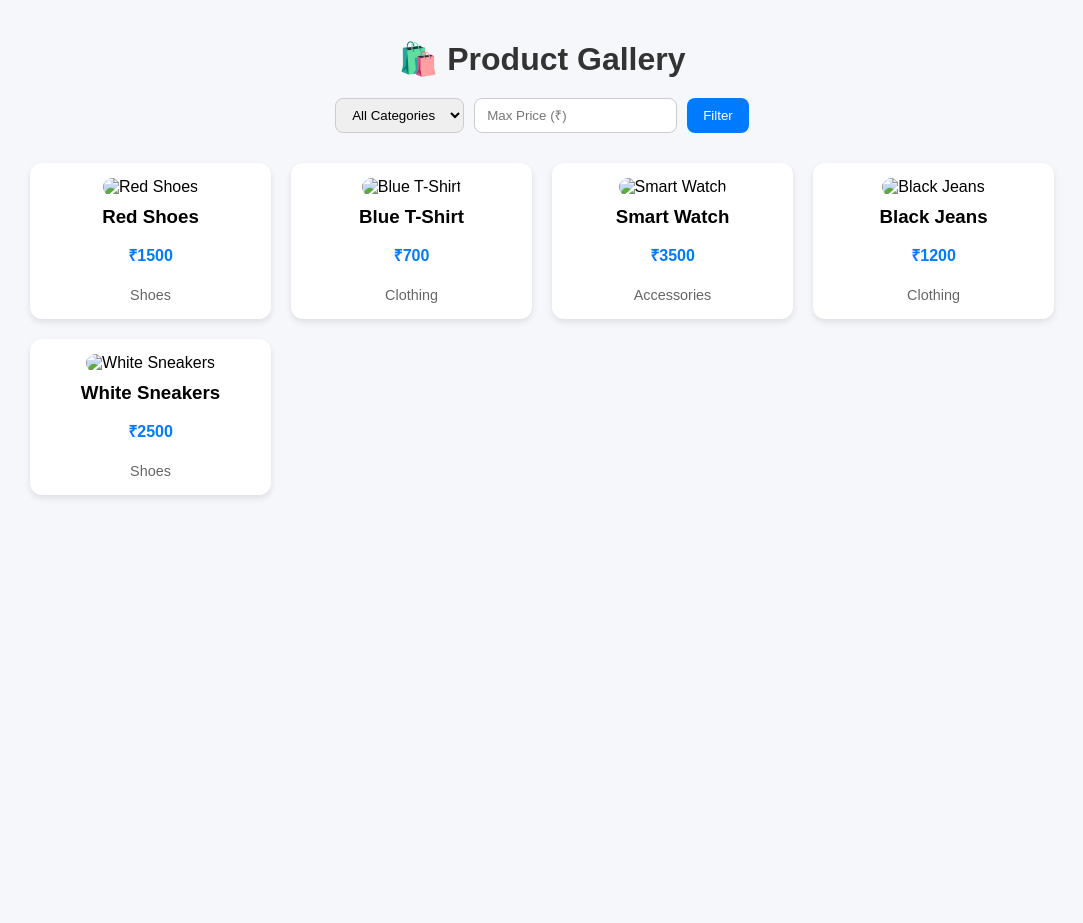
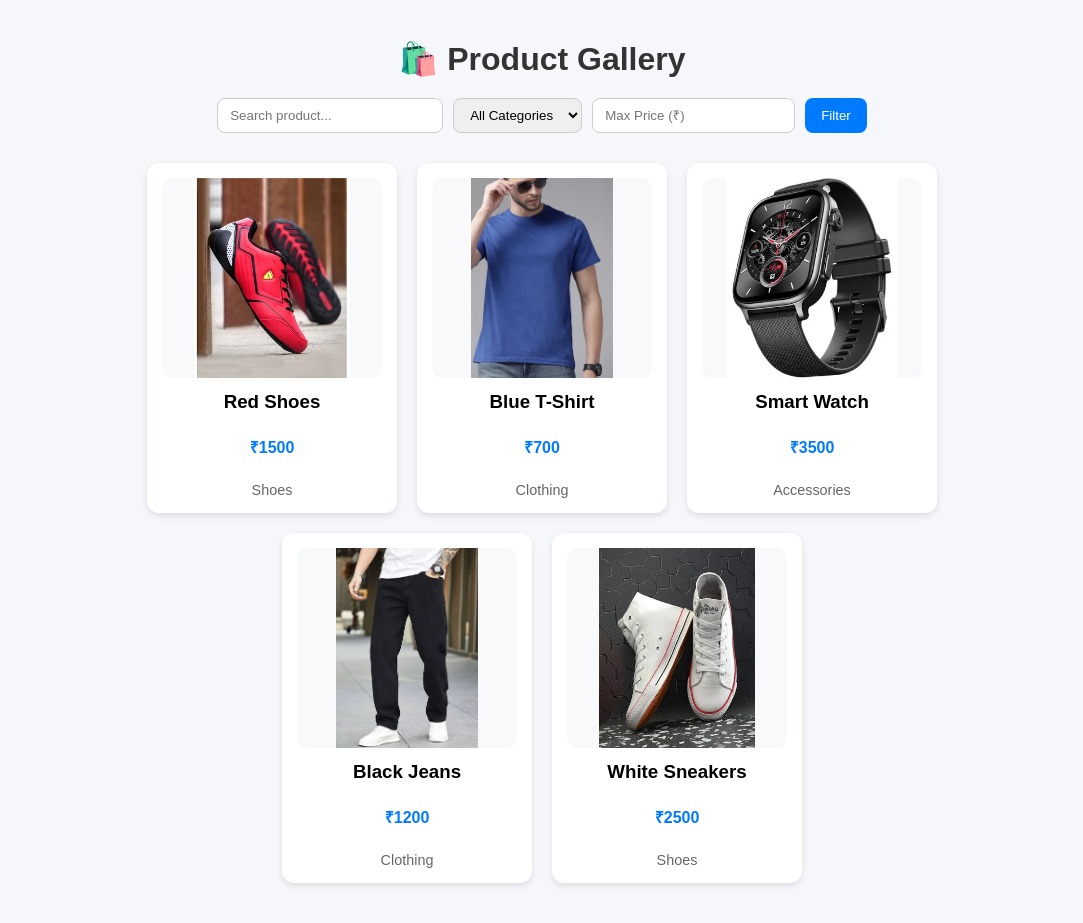
Before and after one commit to Affan8686/Product_Filtering, a Flask app: page / in a window 1280 px wide. Shown: the whole page, without its empty margins (98-1181 px from the left). Before the commit the page ends 498 px from the top, so only its background shows below. Run offline with Flask 3, Linux system fonts and the light colour scheme; some libraries are stand-ins or nearby versions.

Commit message:
Added Live Search, fixed images, aligned prices

```diff
--- a/app.py
+++ b/app.py
@@ -4,11 +4,11 @@ app = Flask(__name__)
 
 # Sample data (you can replace with DB later)
 products = [
-    {"id": 1, "name": "Red Shoes", "price": 1500, "category": "Shoes", "image": "https://via.placeholder.com/150"},
-    {"id": 2, "name": "Blue T-Shirt", "price": 700, "category": "Clothing", "image": "https://via.placeholder.com/150"},
-    {"id": 3, "name": "Smart Watch", "price": 3500, "category": "Accessories", "image": "https://via.placeholder.com/150"},
-    {"id": 4, "name": "Black Jeans", "price": 1200, "category": "Clothing", "image": "https://via.placeholder.com/150"},
-    {"id": 5, "name": "White Sneakers", "price": 2500, "category": "Shoes", "image": "https://via.placeholder.com/150"},
+    {"id": 1, "name": "Red Shoes", "price": 1500, "category": "Shoes", "image": "./static/assets/shopping.webp"},
+    {"id": 2, "name": "Blue T-Shirt", "price": 700, "category": "Clothing", "image": "./static/assets/shopping (1).webp"},
+    {"id": 3, "name": "Smart Watch", "price": 3500, "category": "Accessories", "image": "./static/assets/Watch.webp"},
+    {"id": 4, "name": "Black Jeans", "price": 1200, "category": "Clothing", "image": "./static/assets/shopping (3).webp"},
+    {"id": 5, "name": "White Sneakers", "price": 2500, "category": "Shoes", "image": "./static/assets/shopping (4).webp"},
 ]
 
 @app.route('/')
@@ -19,12 +19,15 @@ def index():
 def get_products():
     category = request.args.get('category')
     max_price = request.args.get('max_price')
+    search_query = request.args.get('q', '').lower()
 
     filtered = products
     if category:
         filtered = [p for p in filtered if p['category'].lower() == category.lower()]
     if max_price:
         filtered = [p for p in filtered if p['price'] <= int(max_price)]
+    if search_query:
+        filtered = [p for p in filtered if search_query in p['name'].lower()]
 
     return jsonify(filtered)
 
--- a/static/script.js
+++ b/static/script.js
@@ -2,6 +2,8 @@ async function fetchProducts(filters = {}) {
     let url = '/products?';
     if (filters.category) url += `category=${filters.category}&`;
     if (filters.max_price) url += `max_price=${filters.max_price}`;
+    // Name based filter
+    if (filters.q) url += `q=${filters.q}`;
 
     const res = await fetch(url);
     const data = await res.json();
@@ -33,7 +35,14 @@ function renderProducts(products) {
 function applyFilters() {
     const category = document.getElementById('categoryFilter').value;
     const max_price = document.getElementById('priceFilter').value;
-    fetchProducts({ category, max_price });
+    const q = document.getElementById('searchInput').value;
+    fetchProducts({ category, max_price, q });
 }
 
+// 🔍 Live search functionality
+document.getElementById('searchInput').addEventListener('input', () => {
+    applyFilters();
+});
+
+
 window.onload = () => fetchProducts();
--- a/static/style.css
+++ b/static/style.css
@@ -87,3 +87,58 @@ h1 {
     color: #666;
     font-size: 0.9em;
 }
+
+.filters input[type="text"] {
+    padding: 8px 12px;
+    border-radius: 8px;
+    border: 1px solid #ccc;
+    outline: none;
+    width: 200px;
+    transition: 0.3s;
+}
+
+.filters input[type="text"]:focus {
+    border-color: #007bff;
+    box-shadow: 0 0 4px rgba(0,123,255,0.5);
+}
+
+/* Gallery Grid Fix */
+.gallery {
+    display: flex;
+    flex-wrap: wrap;
+    justify-content: center;
+    gap: 20px;
+}
+
+
+/* Product Card Fix */
+/* Product Card Styling */
+.card {
+    background: white;
+    padding: 15px;
+    border-radius: 12px;
+    box-shadow: 0 3px 6px rgba(0,0,0,0.1);
+    transition: transform 0.3s;
+    width: 220px;
+    height: 320px; /* fixed card height */
+    display: flex;
+    flex-direction: column;
+    justify-content: space-between;
+    align-items: center;
+    text-align: center;
+    overflow: hidden;
+    position: relative;
+}
+
+.card:hover {
+    transform: translateY(-5px);
+}
+
+/* Fix for image size and alignment */
+.card img {
+    width: 100%;
+    height: 200px; /* same height for all images */
+    object-fit: contain; /* show full image, no cropping */
+    background-color: #f8f9fa; /* subtle neutral background */
+    border-radius: 10px;
+}
--- a/templates/index.html
+++ b/templates/index.html
@@ -10,6 +10,8 @@
         <h1>🛍️ Product Gallery</h1>
 
         <div class="filters">
+            <input type="text" id="searchInput" placeholder="Search product...">
+
             <select id="categoryFilter">
                 <option value="">All Categories</option>
                 <option value="Shoes">Shoes</option>
```
Also changed, not shown: static/assets/Watch.webp (added), static/assets/shopping (1).webp (added), static/assets/shopping (3).webp (added), static/assets/shopping (4).webp (added), static/assets/shopping.webp (added).
